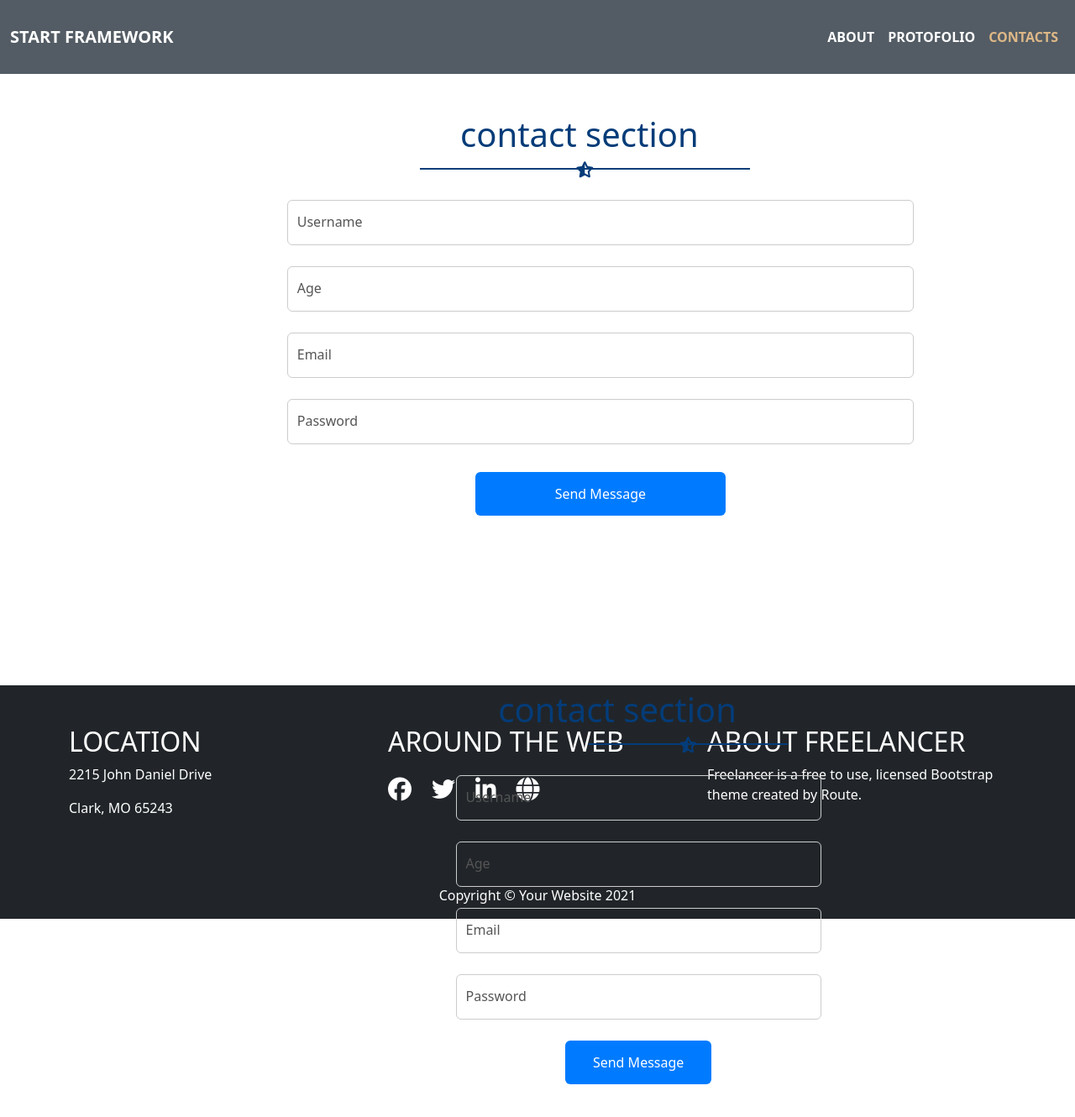
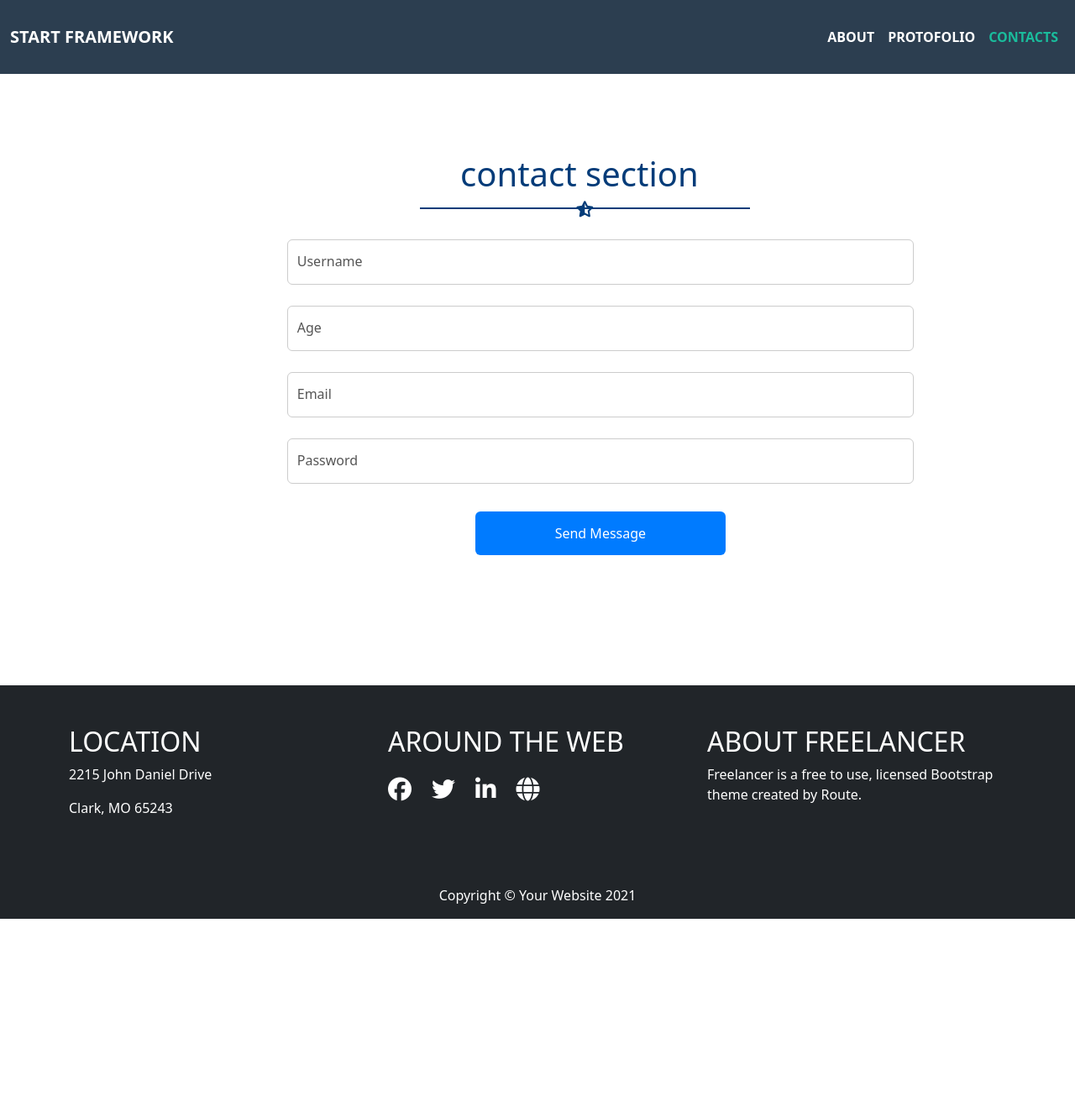
Before and after one commit to PeterFam92/angularProject, an Angular app: page /contacts in a window 1280 px wide. Shown: the top 1330 px of the page at 84% size. After the commit the page ends 1094 px from the top, so only its background shows below. Built offline with nearby package versions, Linux system fonts and the light colour scheme.

Commit message:
second commit

```diff
--- a/src/app/contacts/contacts.component.html
+++ b/src/app/contacts/contacts.component.html
@@ -31,39 +31,4 @@
 
             <button type="submit" class="btn btn-primary px-5 mt-2">Send Message</button>
   </form>
-</div><div class="main d-flex-md my-2 flex-column align-content-center justify-content-center vh-100 ">
-    <div class="profile text-center  mx-auto w-75 flex-column align-content-center d-flex ">
-
-        <h1 class="fs-1 mt-5 text-black  "> contact section</h1>
-        <div class="divider m-2 text-center">
-            <span class="star">
-                <i class="fa-solid fa-star-half-stroke "></i>
-            </span>
-        </div>
-        <div class="form-container mt-2">
-  <form >
-    <div class="form-group">
-      <input type="text" [(ngModel)]="username" name="username" placeholder=" " />
-      <label [class.floating]="isFilled(username)">Username</label>
-    </div>
-
-    <div class="form-group">
-      <input type="number" [(ngModel)]="userage" name="userage" placeholder=" " />
-      <label [class.floating]="isFilled(userage)">Age</label>
-    </div>
-
-    <div class="form-group">
-      <input type="email" [(ngModel)]="useremail" name="useremail" placeholder=" " />
-      <label [class.floating]="isFilled(useremail)">Email</label>
-    </div>
-
-    <div class="form-group">
-      <input type="password" [(ngModel)]="userpassword" name="userpassword" placeholder=" " />
-      <label [class.floating]="isFilled(userpassword)">Password</label>
-    </div>
-
-    <button class="btn btn-primary " type="submit">Send Message</button>
-  </form>
 </div>
-</div>
-</div>
--- a/src/app/footer/footer.component.css
+++ b/src/app/footer/footer.component.css
@@ -9,10 +9,10 @@
     color: white;
 }
 .footer{
-    background-color: #2c3e50;
+    background-color:  #2c3e50!important;
 }
 
 .copy{
-    background-color: #102030;
+    background-color: #102030!important;
     padding-bottom: 30px;
 }
--- a/src/app/navbar/navbar.component.css
+++ b/src/app/navbar/navbar.component.css
@@ -1,8 +1,8 @@
 .head{
-    background-color: #535c64!important;
+    background-color: #2c3e50!important;
     font-weight: 900;
 }
 .active{
     font-weight: bold;
-    color: burlywood!important;
+    color: #1abc9c!important;
 }
```
